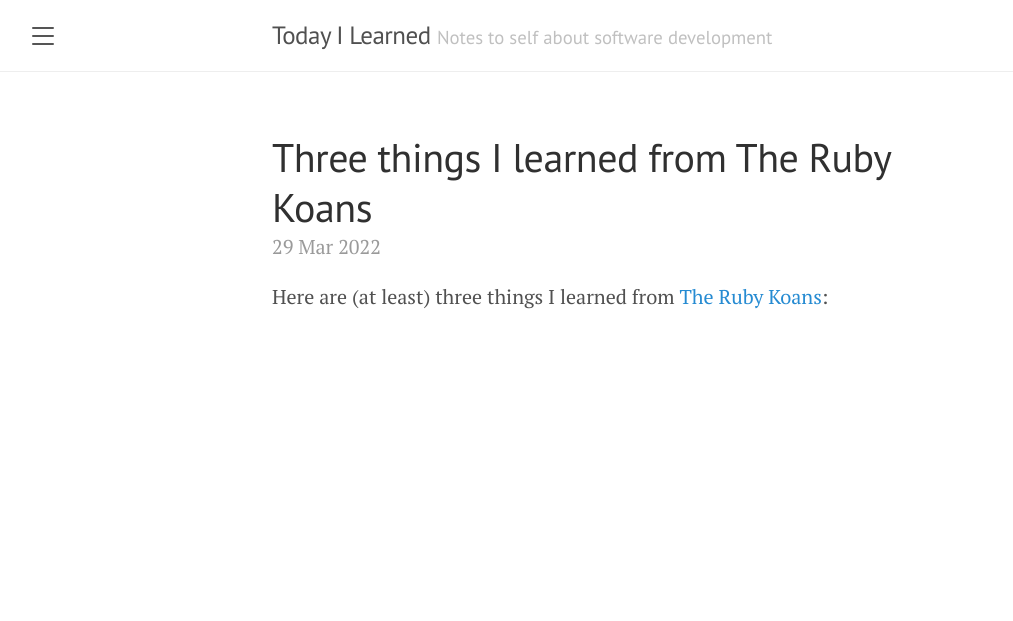
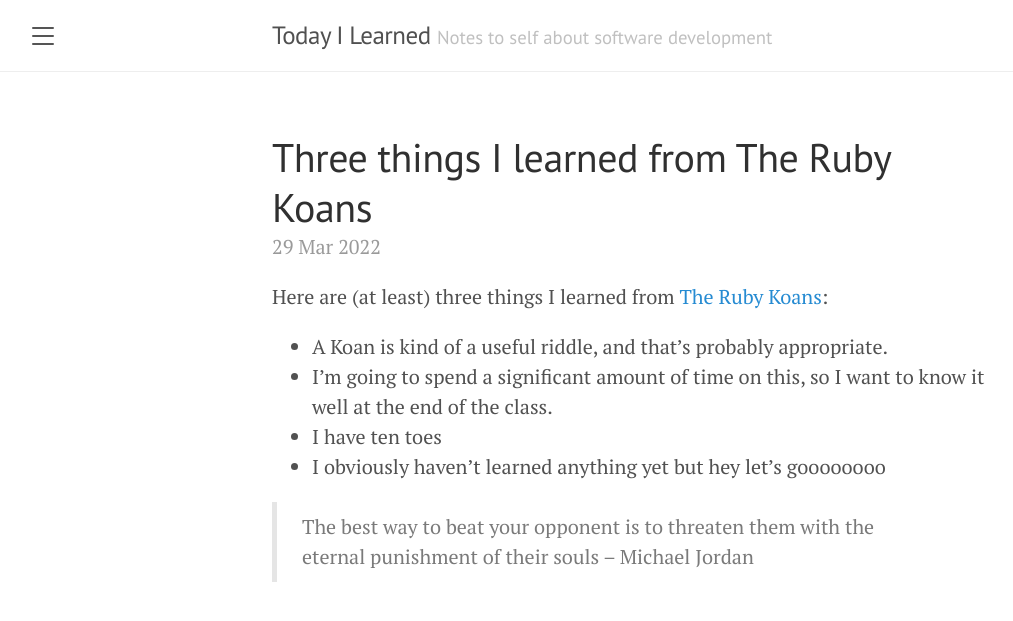
Before and after one commit to Dayton-Killian-1/til, a Jekyll site: the page built from _posts/2022-03-29-three-things-i-learned-from-the-ruby-koans.md, in a window 1280 px wide. Shown: the top 621 px of the page, without its empty margins (8-1021 px from the left). Built offline with Jekyll 4.4.1, drawn with Linux system fonts in a browser that asks for light colours.

Commit message:
Update 2022-03-29-three-things-i-learned-from-the-ruby-koans.md

```diff
--- a/_posts/2022-03-29-three-things-i-learned-from-the-ruby-koans.md
+++ b/_posts/2022-03-29-three-things-i-learned-from-the-ruby-koans.md
@@ -4,3 +4,16 @@ title: Three things I learned from The Ruby Koans
 ---
 
 Here are (at least) three things I learned from [The Ruby Koans](http://rubykoans.com/):
+
+- A Koan is kind of a useful riddle, and that's probably appropriate.
+- I'm going to spend a significant amount of time on this, so I want to know it well at the end of the class.
+- I have ten toes
+- I obviously haven't learned anything yet but hey let's goooooooo
+
+
+> The best way to beat
+> your opponent is to
+> threaten them with
+> the eternal punishment
+> of their souls
+> -- Michael Jordan
```
